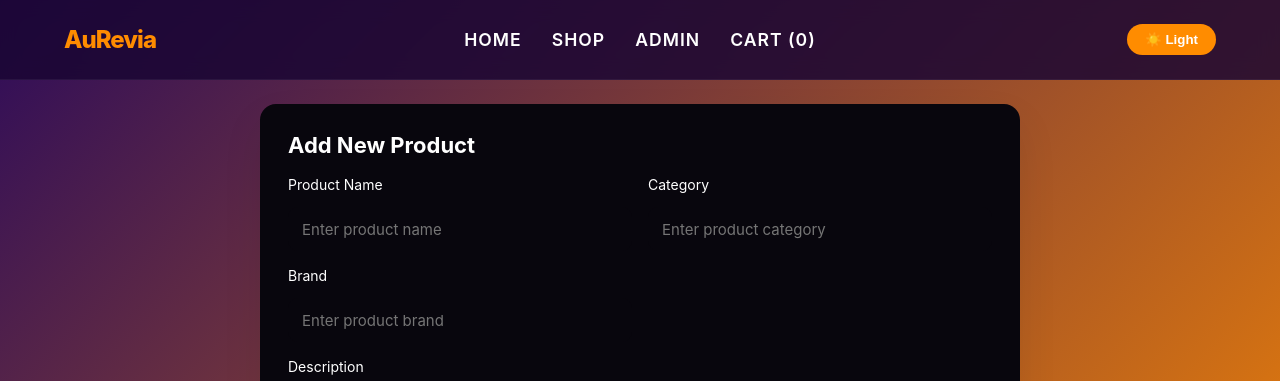
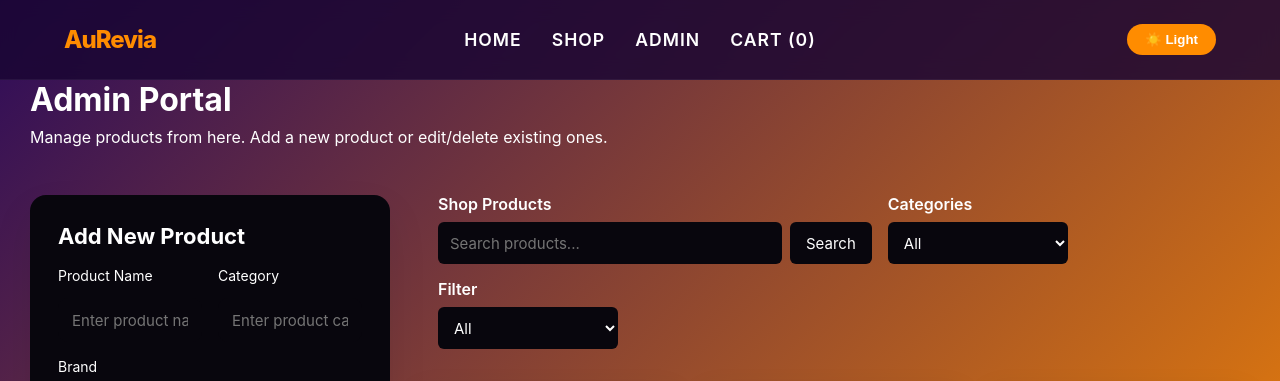
Before and after one commit to antoniocallie97-web/REACT-PERSONAL-PROJECTS-SHOWCASE-APP, a React (Vite) app: page /Admin in a window 1280 px wide. Shown: the top 381 px of the page. Built offline with nearby package versions, Linux system fonts and the light colour scheme; data requests are answered from the project's data file.

Commit message:
styled the admin form

```diff
--- a/src/App.css
+++ b/src/App.css
@@ -328,6 +328,67 @@
   border: 1px solid var(--border);
   color: var(--text);
 }
+/* Admin Portal Styles   */
+.admin-portal {
+  max-width: 1260px;
+  margin: 0 auto 32px;
+  padding: 0 20px;
+}
+
+.admin-portal-header {
+  margin-bottom: 24px;
+}
+
+.admin-portal-header h1 {
+  margin: 0 0 8px;
+  font-size: 32px;
+  color: var(--text-h);
+}
+
+.admin-portal-header p {
+  margin: 0;
+  color: var(--text);
+  font-size: 16px;
+}
+
+.admin-portal-content {
+  display: grid;
+  gap: 24px;
+}
+
+@media (min-width: 1100px) {
+  .admin-portal-content {
+    grid-template-columns: 360px minmax(0, 1fr);
+  }
+}
+
+.admin-form-panel {
+  display: flex;
+  flex-direction: column;
+  gap: 24px;
+}
+
+.admin-products-panel {
+  display: grid;
+  gap: 24px;
+}
+
+.admin-products-top {
+  display: flex;
+  justify-content: space-between;
+  align-items: flex-start;
+}
+
+.admin-products-panel .grid-container {
+  padding: 0;
+}
+
+.form-buttons {
+  display: flex;
+  gap: 12px;
+  flex-wrap: wrap;
+  align-items: center;
+}
 
 .form-cancel-button:hover {
   background: var(--glass);
@@ -525,7 +586,8 @@
 [data-theme='light'] {
   --bg-gradient: linear-gradient(135deg, #fce4ec 0%, #ffe0b2 100%);
   --card-bg: rgba(255, 255, 255, 0.8);
-  --text-main: #1a0633;     /* Dark text for light background */
+  --text-main: #1a0633;
+  /* Dark text for light background */
   --text-on-dark: #ffffff;
   --text-color: #020905;
   --accent: #e65100;
--- a/src/pages/AdminPortal.jsx
+++ b/src/pages/AdminPortal.jsx
@@ -47,7 +47,14 @@ function AdminPortal() {
   }
 
   return (
-    <div>
+    <div className="admin-portal">
+      <header className="admin-portal-header">
+        <h1>Admin Portal</h1>
+        <p>Manage products from here. Add a new product or edit/delete existing ones.</p>
+      </header>
+
+      <div className="admin-portal-content">
+        <div className="admin-form-panel">
           {!editingProduct && <FormPage onAdd={handleAddProduct} />}
           {editingProduct && (
             <FormPage
@@ -58,12 +65,17 @@ function AdminPortal() {
               onCancel={handleCancelEdit}
             />
           )}
-      {/* Admin mode swaps price filters for stock/status filters. */}
+        </div>
+
+        <div className="admin-products-panel">
+          <div className="admin-products-top">
             <SearchBar
               products={products}
               onFilter={setFilteredProducts}
               filterMode="admin"
             />
+          </div>
+
           <div className="grid-container">
             {filteredProducts.map((product) => (
               <ProductPage
@@ -76,6 +88,8 @@ function AdminPortal() {
             ))}
           </div>
         </div>
+      </div>
+    </div>
   );
 }
 
```
Lines whose indentation alone changed are shown as unchanged.
